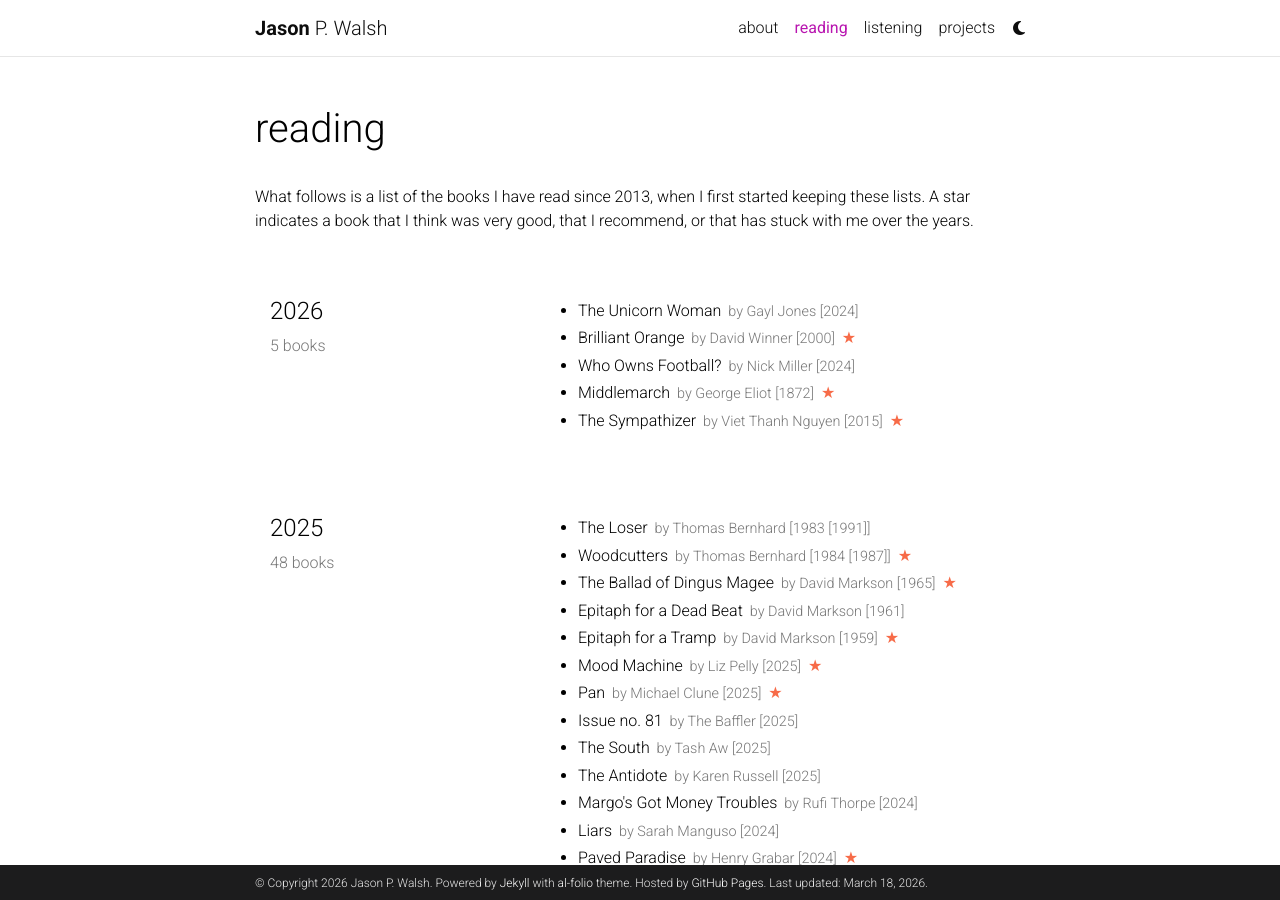
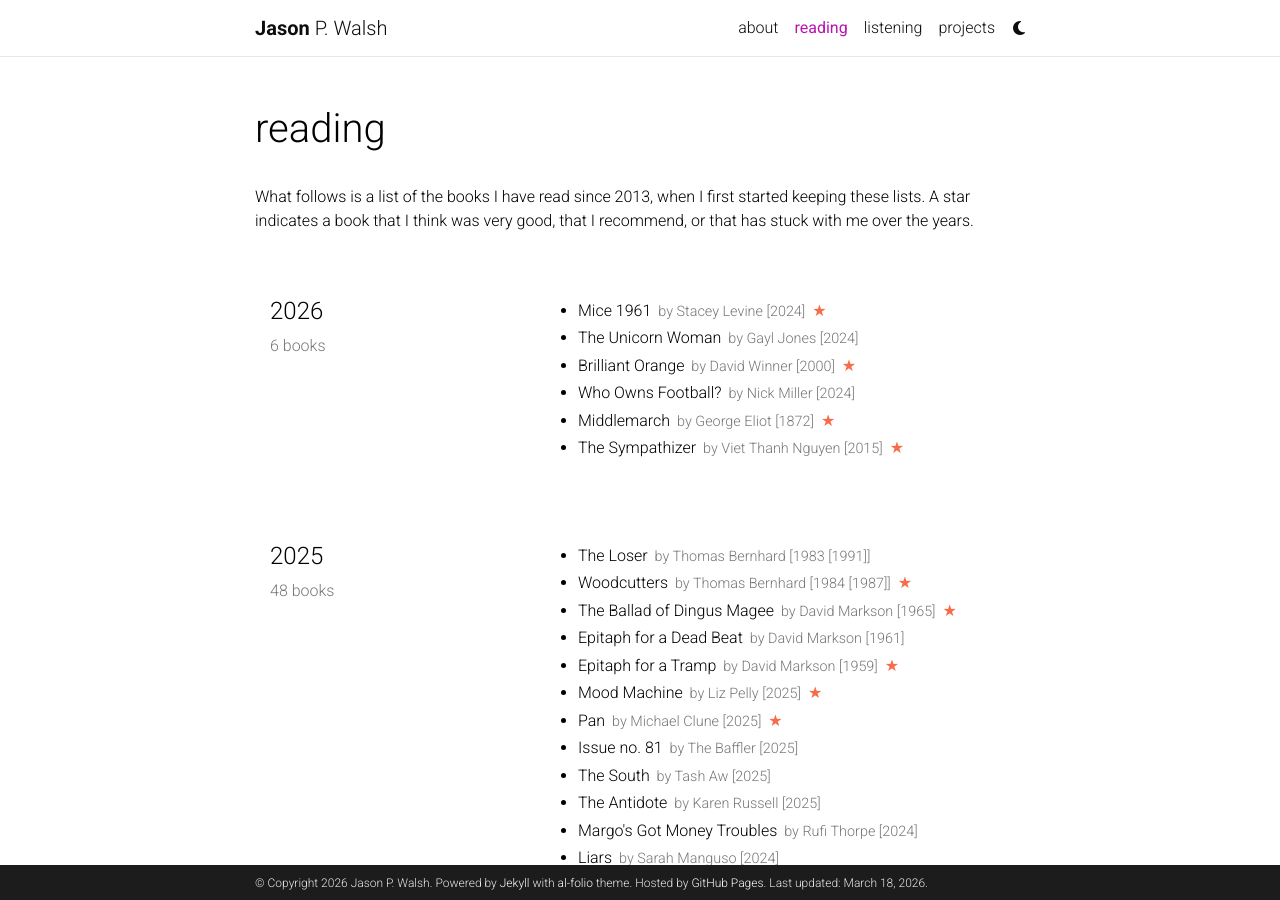
Before and after one commit to jwals23/jwals23.github.io, a Jekyll site: the page built from _pages/reading.md, in a window 1280 px wide and 900 px high. Built offline with Jekyll 4.4.1, drawn with Linux system fonts in a browser that asks for light colours; comment, search, counter and statistics services are not loaded; a style sheet for code colours, icons or effects is not loaded.

Commit message:
Update reading.yml

```diff
--- a/_data/reading.yml
+++ b/_data/reading.yml
@@ -1,6 +1,11 @@
 list:
   - year: "2026"
     books:
+      - title: Mice 1961
+        author: Stacey Levine
+        year: 2024
+        star: yes
+
       - title: The Unicorn Woman
         author: Gayl Jones
         year: 2024
```
